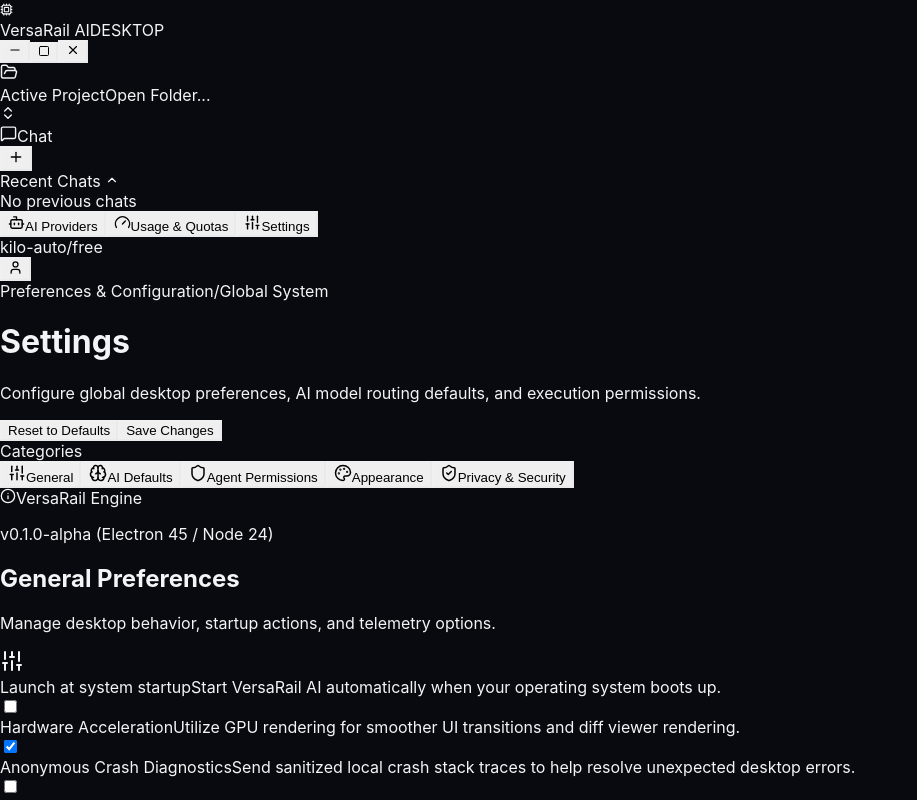
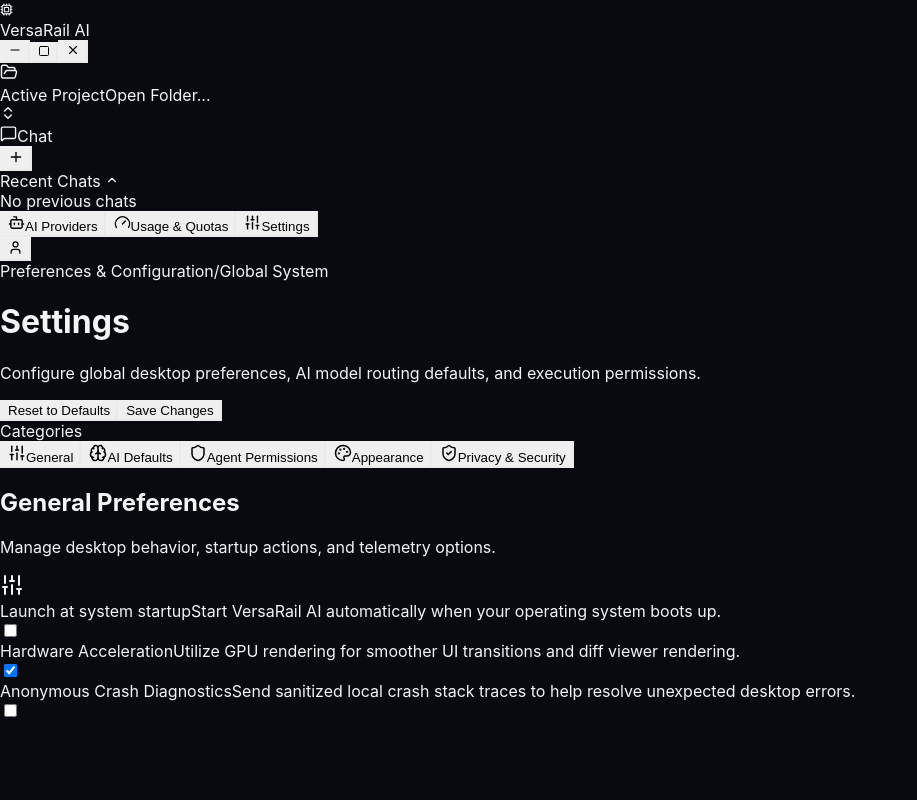
Before and after one commit to himanshu-dot-dev/versarail-ai, a React (Vite) app in the folder src/renderer/: page / in a window 1280 px wide. Both pictures are taken after a click on the button 15 px from the left and 8 px from the top of the page. Shown: the whole page, without its empty margins (0-917 px from the left). Built offline with nearby package versions, Linux system fonts and the light colour scheme.

Commit message:
remove unnecessary elements from view

```diff
--- a/src/renderer/src/components/layout/Sidebar.tsx
+++ b/src/renderer/src/components/layout/Sidebar.tsx
@@ -30,7 +30,6 @@ export const Sidebar: React.FC = () => {
     setActiveView,
     workspace,
     selectWorkspaceFolder,
-    connectedModel,
     activeConversationId,
     setActiveConversationId,
     conversations,
@@ -217,25 +216,11 @@ export const Sidebar: React.FC = () => {
         })}
       </nav>
 
-      {/* Sidebar Footer: Connected Model Telemetry & Settings */}
-      <div className="px-space-md pt-space-md border-t border-border-subtle flex items-center justify-between shrink-0">
-        <div
-          className="flex items-center gap-space-sm min-w-0 cursor-pointer hover:opacity-80 transition-opacity"
-          onClick={() => setActiveView('ai-providers')}
-          title="Click to manage AI Providers"
-        >
-          <span
-            className={`w-2 h-2 rounded-full shrink-0 ${connectedModel.isConnected ? 'bg-emerald-500 animate-pulse' : 'bg-error'
-              }`}
-          />
-          <span className="text-[11px] text-on-surface-variant truncate font-mono max-w-[150px]">
-            {connectedModel.name}
-          </span>
-        </div>
-
+      {/* Sidebar Footer: Settings */}
+      <div className="px-space-md pt-space-md border-t border-border-subtle flex items-center justify-end shrink-0">
         <button
           onClick={() => setActiveView('settings')}
-          className="w-7 h-7 rounded-full bg-surface-container hover:bg-surface-container-high border border-outline-variant flex items-center justify-center shrink-0 transition-colors"
+          className="w-7 h-7 rounded-full bg-surface-container hover:bg-surface-container-high border border-outline-variant flex items-center justify-center shrink-0 transition-colors cursor-pointer"
           title="Open Settings"
         >
           <Icon name="person" size={15} className="text-on-surface-variant hover:text-on-surface" />
--- a/src/renderer/src/components/layout/TitleBar.tsx
+++ b/src/renderer/src/components/layout/TitleBar.tsx
@@ -6,7 +6,7 @@ export const TitleBar: React.FC = () => {
 
   useEffect(() => {
     if (window.electronApi?.isWindowMaximized) {
-      window.electronApi.isWindowMaximized().then(setIsMaximized).catch(() => {})
+      window.electronApi.isWindowMaximized().then(setIsMaximized).catch(() => { })
     }
   }, [])
 
@@ -35,9 +35,6 @@ export const TitleBar: React.FC = () => {
         </div>
         <span className="font-headline-sm text-on-surface text-xs font-semibold tracking-wide">
           VersaRail AI
-        </span>
-        <span className="text-[10px] text-tertiary font-mono px-1.5 py-0.5 rounded bg-surface-container border border-outline-variant">
-          DESKTOP
         </span>
       </div>
 
--- a/src/renderer/src/features/settings/SettingsView.tsx
+++ b/src/renderer/src/features/settings/SettingsView.tsx
@@ -192,16 +192,6 @@ export const SettingsView: React.FC = () => {
               )
             })}
           </nav>
-
-          <div className="mt-auto p-space-md rounded-lg bg-surface-container flex flex-col gap-space-xs border border-outline-variant">
-            <div className="flex items-center gap-space-sm">
-              <Icon name="info" size={16} className="text-tertiary" />
-              <span className="text-label-sm text-on-surface font-semibold text-xs">VersaRail Engine</span>
-            </div>
-            <p className="text-body-sm text-on-surface-variant text-[11px] font-mono">
-              v0.1.0-alpha (Electron 45 / Node 24)
-            </p>
-          </div>
         </aside>
 
         {/* Form Content Area */}
```
